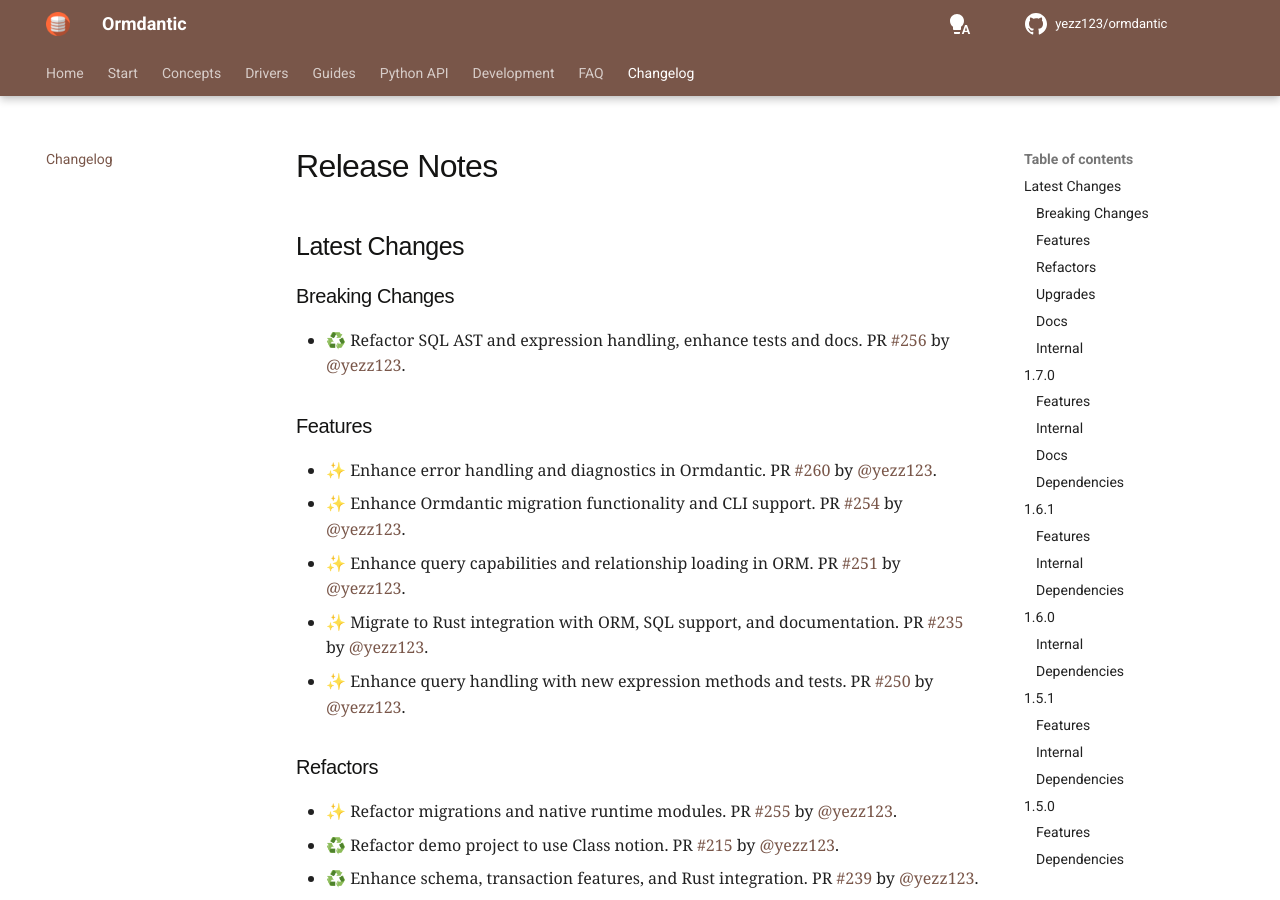
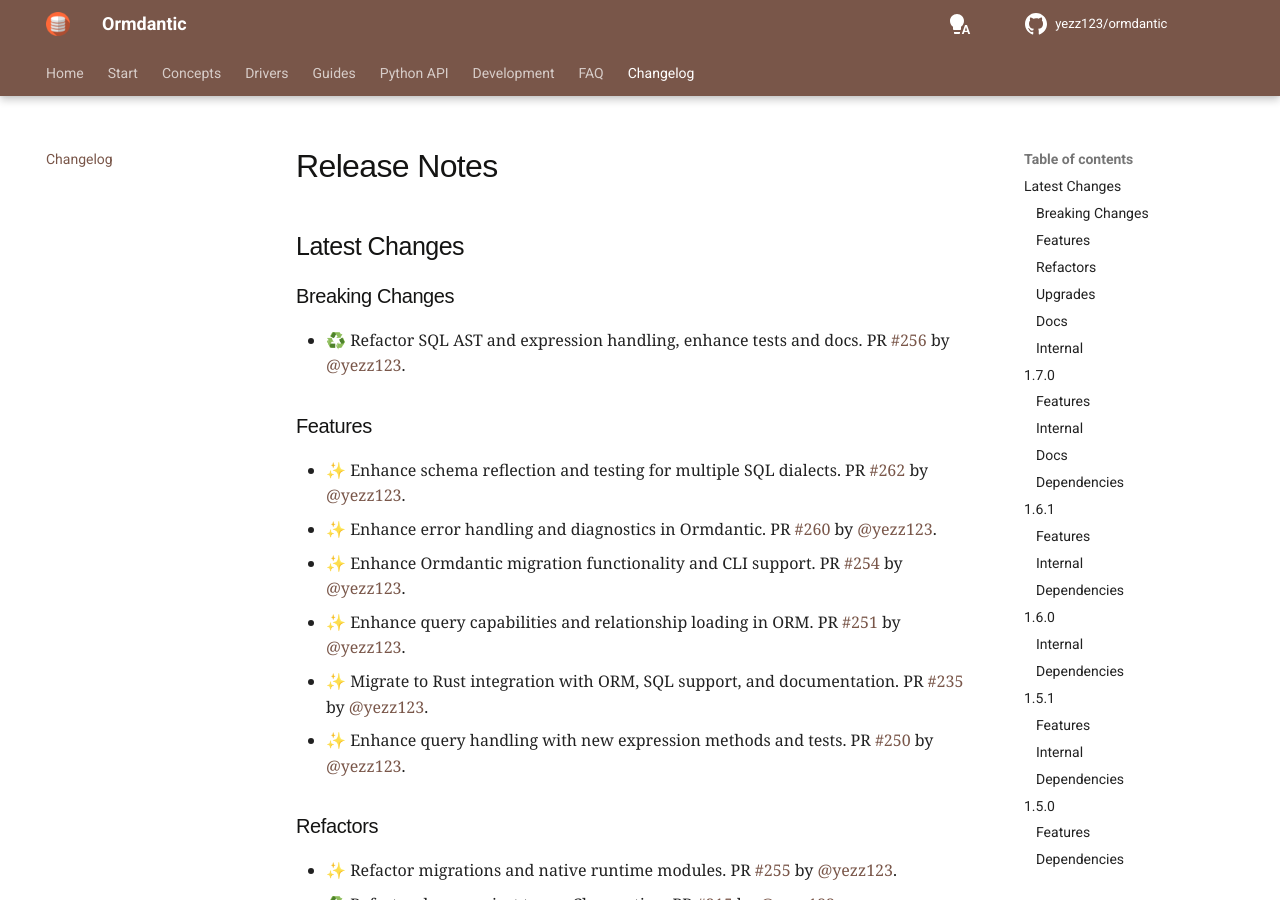
Before and after one commit to yezz123/ormdantic, an MkDocs documentation site: the page built from docs/release.md, in a window 1280 px wide and 900 px high. Built offline with MkDocs 1.6.1 and Material for MkDocs 9.7.7, drawn with Linux system fonts in a browser that asks for light colours; comment, search, counter and statistics services are not loaded.

Commit message:
📝 Update release notes
[skip ci]

```diff
--- a/docs/release.md
+++ b/docs/release.md
@@ -8,6 +8,7 @@
 
 ### Features
 
+* ✨ Enhance schema reflection and testing for multiple SQL dialects. PR [#262](https://github.com/yezz123/ormdantic/pull/262) by [@yezz123](https://github.com/yezz123).
 * ✨ Enhance error handling and diagnostics in Ormdantic. PR [#260](https://github.com/yezz123/ormdantic/pull/260) by [@yezz123](https://github.com/yezz123).
 * ✨  Enhance Ormdantic migration functionality and CLI support. PR [#254](https://github.com/yezz123/ormdantic/pull/254) by [@yezz123](https://github.com/yezz123).
 * ✨ Enhance query capabilities and relationship loading in ORM. PR [#251](https://github.com/yezz123/ormdantic/pull/251) by [@yezz123](https://github.com/yezz123).
```
